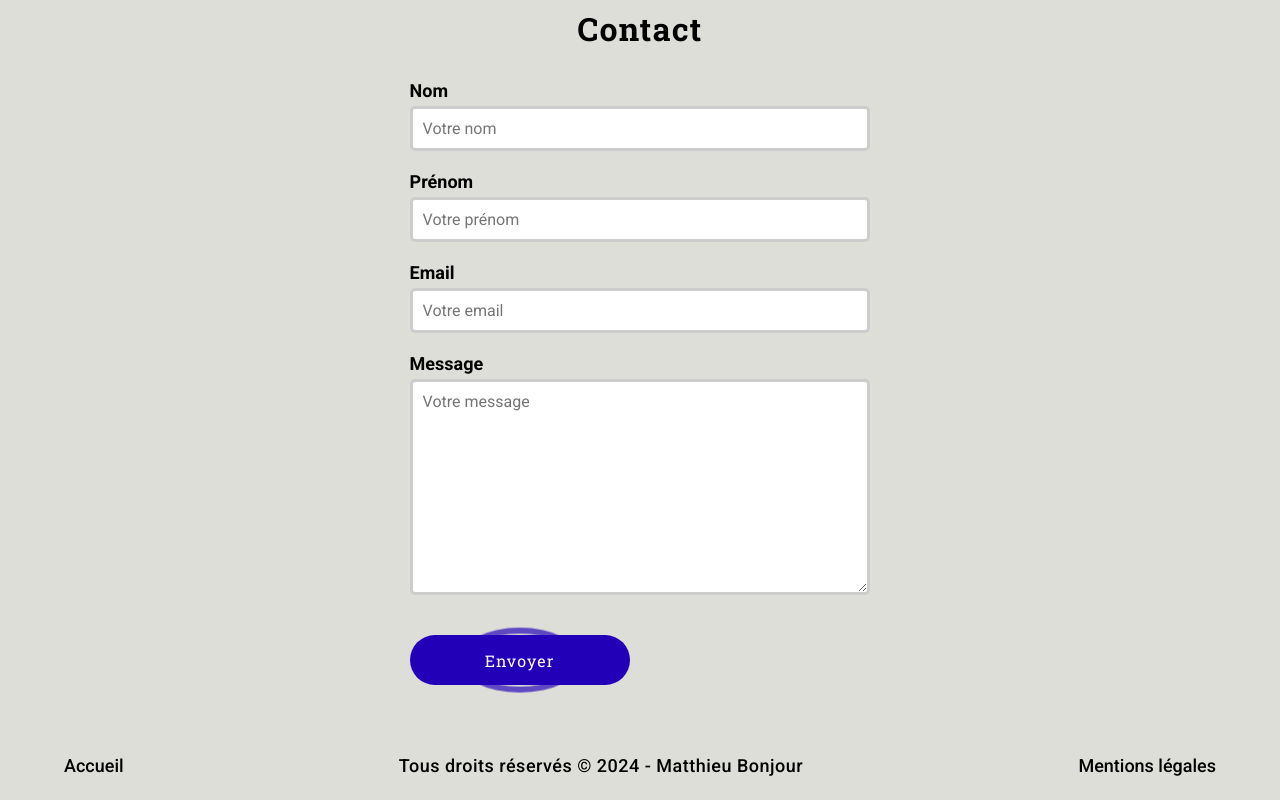
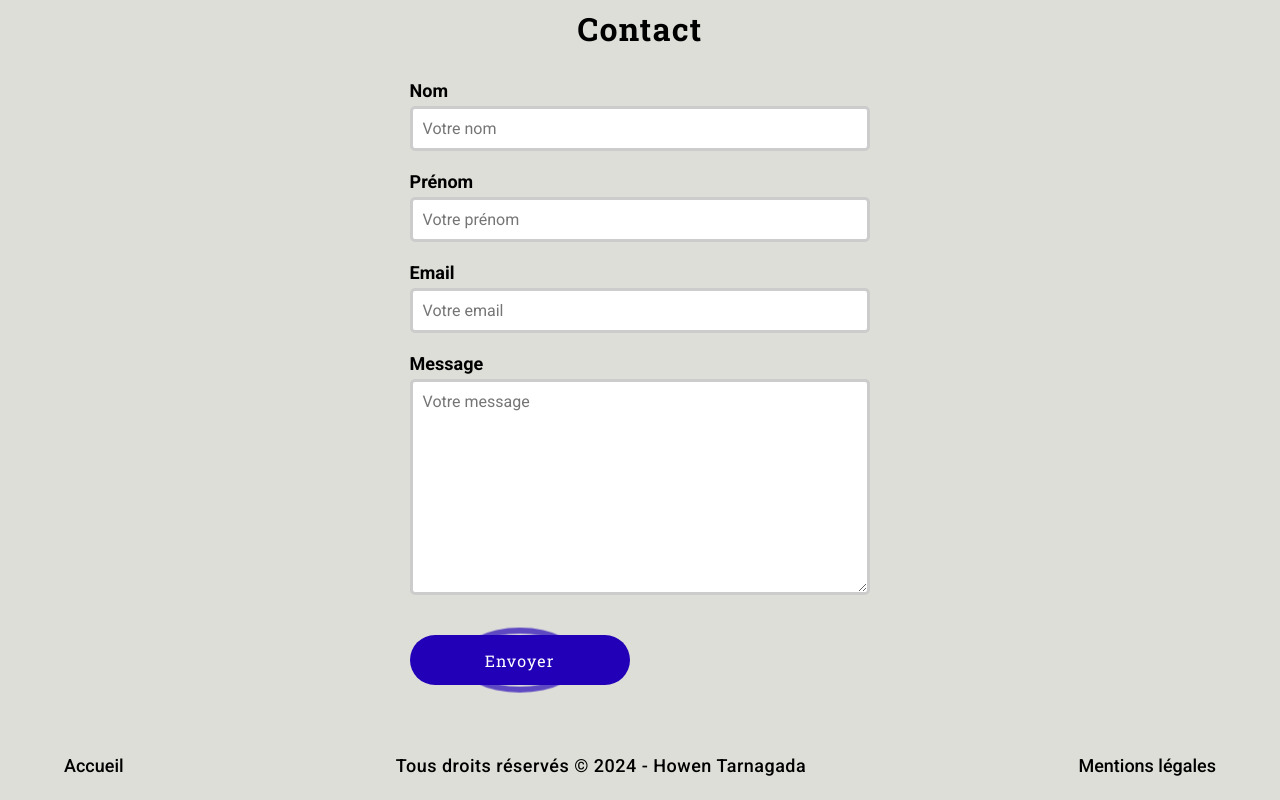
Before and after one commit to Lemonarque/P12, a React (Create React App) app: page / in a window 1280 px wide. Shown: the part 3459-4259 px from the top of the page. Built offline with nearby package versions, Linux system fonts and the light colour scheme.

Commit message:
petites modifications

```diff
--- a/public/index.html
+++ b/public/index.html
@@ -5,19 +5,19 @@
     <meta name="viewport" content="width=device-width, initial-scale=1" />
     <meta http-equiv="X-UA-Compatible" content="ie=edge" />
     <!-- Description -->
-    <meta name="author" content="Matthieu Bonjour" />
+    <meta name="author" content="Nour Tarnagada" />
     <meta
       name="description"
-      content="Je m'appelle Matthieu Bonjour, et je suis développeur front-end junior. Bienvenue sur mon portfolio."
+      content="Je m'appelle Nour Tarnagada, et je suis développeur front-end junior. Bienvenue sur mon portfolio."
     />
     <meta
       name="keywords"
       content="Développeur web Fréjus, Développeur front-end, React, Redux, Javascript, Github, Référencement naturel, SEO, site web, portfolio"
     />
     <!-- Tag Facebook / LinkedIn -->
-    <meta property="og:url" content="https://matthieubonjour.fr/" />
+    <meta property="og:url" content="https://howenportfolio.fr/" />
     <meta property="og:type" content="website" />
-    <meta property="og:title" content="Matthieu Bonjour - Développeur Web" />
+    <meta property="og:title" content="Nour Tarnagada - Développeur Web" />
     <meta
       property="og:description"
       content="Bienvenue sur mon portfolio ! Découvrez mes compétences et les projets que j'ai réalisés."
@@ -27,7 +27,7 @@
     <!-- Tag Twitter -->
     <meta name="twitter:card" content="summary" />
     <meta name="twitter:site" content="@BonjourMat83600" />
-    <meta name="twitter:title" content="Matthieu Bonjour - Développeur Web" />
+    <meta name="twitter:title" content="Nour Tarnagada - Développeur Web" />
     <meta
       name="”twitter:description”"
       content="Bienvenue sur mon portfolio ! Découvrez mes compétences et les projets que j'ai réalisés."
@@ -44,17 +44,17 @@
         "@type": "Person",
         "address": {
           "@type": "PostalAddress",
-          "addressRegion": "Provence-Alpes-Côte-d'Azur",
-          "addressLocality": "Les Adrets de l'Estérel",
-          "postalCode": "83600",
-          "streetAddress": "43 Impasse de l'ancienne gendarmerie"
+          "addressRegion": "Ile de France",
+          "addressLocality": "Bruyères sur oise",
+          "postalCode": "95820",
+          "streetAddress": "Rue hélène boucher"
         },
-        "email": "matthieu83600-pro@outlook.fr",
+        "email": "Howentarnagada2003@gmail.com",
         "image": "logo.png",
         "jobTitle": "Développeur web",
-        "name": "Matthieu Bonjour",
-        "telephone": "(33) 629102076",
-        "url": "https://matthieubonjour.fr/"
+        "name": "Nour Tarnagada",
+        "telephone": "(33) 0698194501",
+        "url": ""
       }
     </script>
     <!-- Font Family -->
@@ -64,7 +64,7 @@
       href="https://fonts.googleapis.com/css2?family=Roboto+Slab:wght@400;500;600;700&family=Roboto:ital,wght@0,400;0,500;0,700;1,400&display=swap"
       rel="stylesheet"
     />
-    <title>Matthieu Bonjour</title>
+    <title>Nour Tarnagada</title>
   </head>
   <body>
     <div id="root"></div>
--- a/src/containers/footer/footer.jsx
+++ b/src/containers/footer/footer.jsx
@@ -18,7 +18,7 @@ const Footer = () => {
         </Link>
       </div>
       <div className="footer__middle">
-        <p>Tous droits réservés © 2024 - Matthieu Bonjour</p>
+        <p>Tous droits réservés © 2024 - Howen Tarnagada</p>
       </div>
       <div className="right">
         <Link
--- a/src/containers/header/header.jsx
+++ b/src/containers/header/header.jsx
@@ -5,7 +5,7 @@ import '../../sass/containers/_header.scss'
 const Header = () => {
   return (
     <header className="header">
-      <h1 className="header__title">Portfolio - Matthieu Bonjour</h1>
+      <h1 className="header__title">Portfolio - Nour Tarnagada</h1>
       <Logo />
       <Menu />
     </header>
--- a/src/data/projects.json
+++ b/src/data/projects.json
@@ -22,8 +22,8 @@
       "../assets/projects/riding-cities/mock6.webp",
       "../assets/projects/riding-cities/mock7.webp"
     ],
-    "site": "https://matthieu83600.github.io/Riding-Cities/",
-    "github": "https://github.com/Matthieu83600/Riding-Cities"
+    "site": "https://lemonarque.github.io/P2/",
+    "github": "https://github.com/Lemonarque/P2"
   },
   {
     "id": "project2",
@@ -50,8 +50,8 @@
       "../assets/projects/booki/mock6.webp",
       "../assets/projects/booki/mock7.webp"
     ],
-    "site": "https://matthieu83600.github.io/Booki/",
-    "github": "https://github.com/Matthieu83600/Booki"
+    "site": "https://lemonarque.github.io/P3/",
+    "github": "https://github.com/Lemonarque/P3"
   },
   {
     "id": "project3",
@@ -158,7 +158,7 @@
       "../assets/projects/menu-maker/mock5.webp",
       "../assets/projects/menu-maker/mock6.webp"
     ],
-    "github": "https://github.com/Matthieu83600/Menu-Maker"
+    "github": "https://github.com/Lemonarque/P7"
   },
   {
     "id": "project7",
@@ -237,7 +237,7 @@
       "../assets/projects/724events/mock6.webp",
       "../assets/projects/724events/mock7.webp"
     ],
-    "site": "https://724events-matthieubonjour.vercel.app/",
+    "site": "https://p10-gray.vercel.app/",
     "github": "https://github.com/Lemonarque/P10"
   },
   {
@@ -275,7 +275,7 @@
       "../assets/projects/argent-bank/mock8.webp",
       "../assets/projects/argent-bank/mock9.webp"
     ],
-    "site": "https://matthieu83600-argent-bank-front-end.vercel.app/",
+    "site": "https://p11-nu.vercel.app/",
     "github": "https://github.com/Lemonarque/P11"
   }
 ]
```
